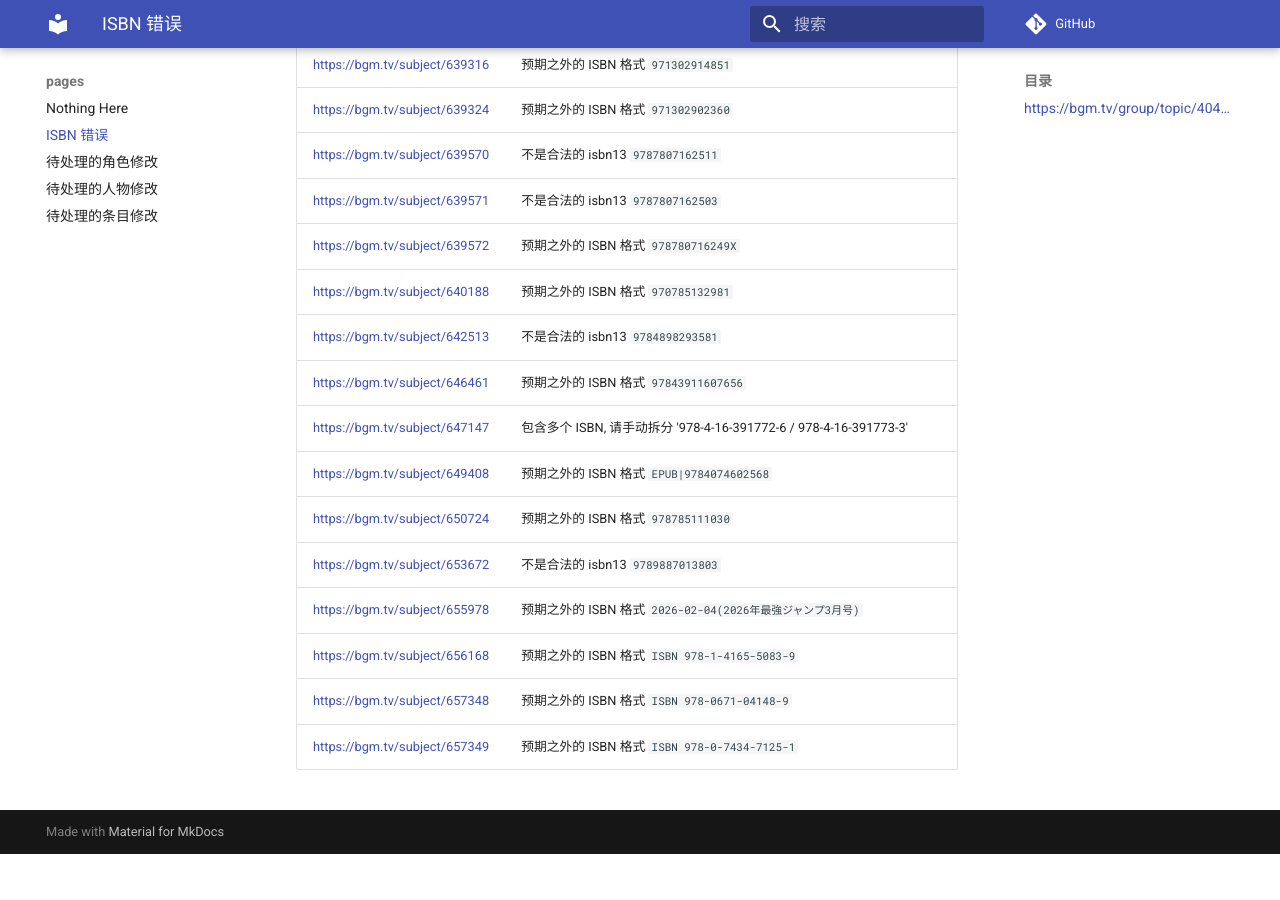
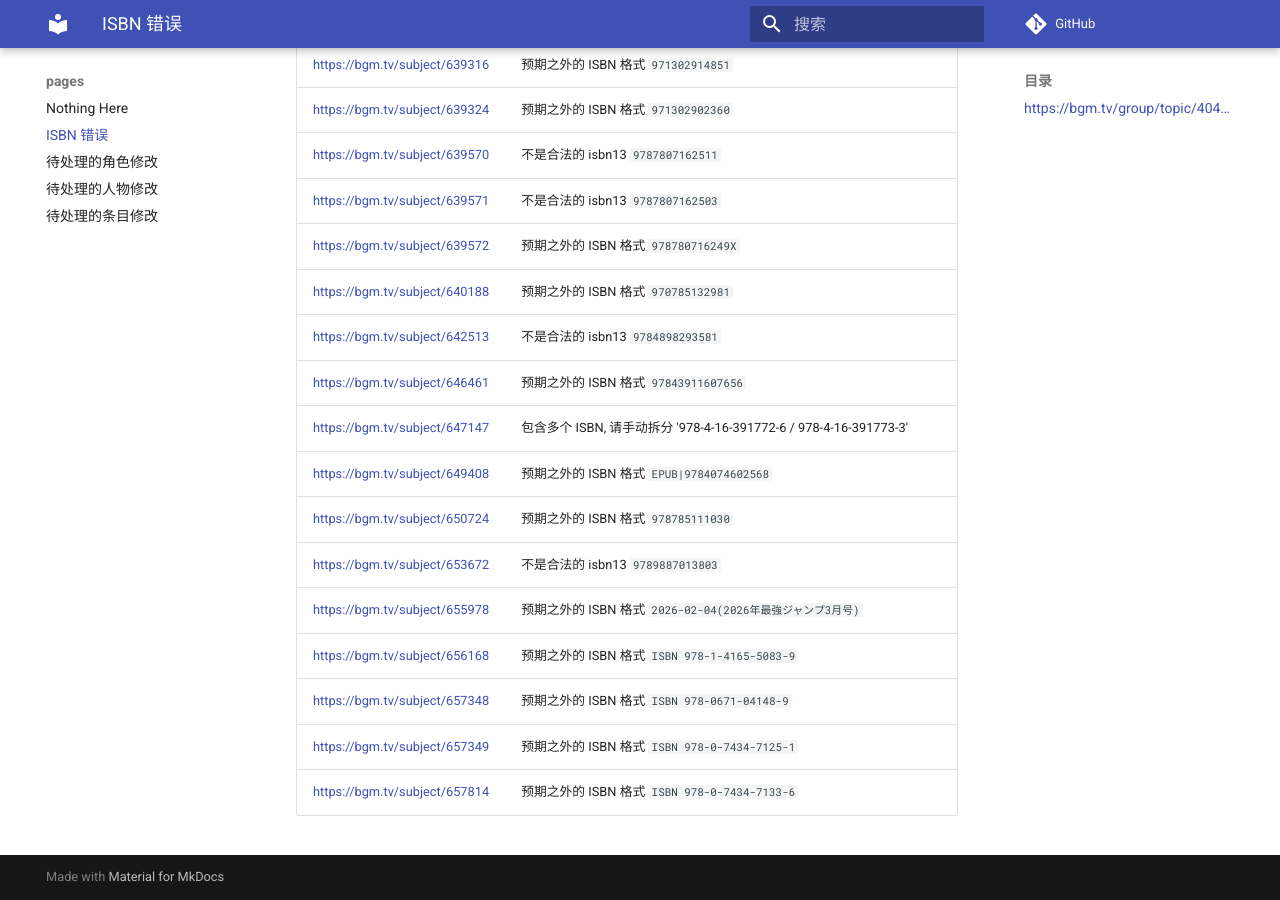
Before and after one commit to trim21/bangumi-pages, an MkDocs documentation site: the page built from docs/isbn.md, in a window 1280 px wide and 900 px high, scrolled down 10643 px. Built offline with MkDocs 1.6.1 and Material for MkDocs 9.7.7, drawn with Linux system fonts in a browser that asks for light colours; comment, search, counter and statistics services are not loaded; before the commit the page ends 11497 px from its top, so only the background shows below that; part of the change alters nothing that is shown.

Commit message:
update isbn.md

```diff
--- a/docs/isbn.md
+++ b/docs/isbn.md
@@ -1,7 +1,7 @@
 # ISBN 错误
 ## <https://bgm.tv/group/topic/404801>
 
-total 244
+total 245
 
 | url | error |
 | --- |  ---  |
@@ -249,3 +249,4 @@ total 244
 | <https://bgm.tv/subject/656168> | 预期之外的 ISBN 格式 `ISBN 978-1-4165-5083-9` |
 | <https://bgm.tv/subject/657348> | 预期之外的 ISBN 格式 `ISBN 978-0671-04148-9` |
 | <https://bgm.tv/subject/657349> | 预期之外的 ISBN 格式 `ISBN 978-0-7434-7125-1` |
+| <https://bgm.tv/subject/657814> | 预期之外的 ISBN 格式 `ISBN 978-0-7434-7133-6` |
```
